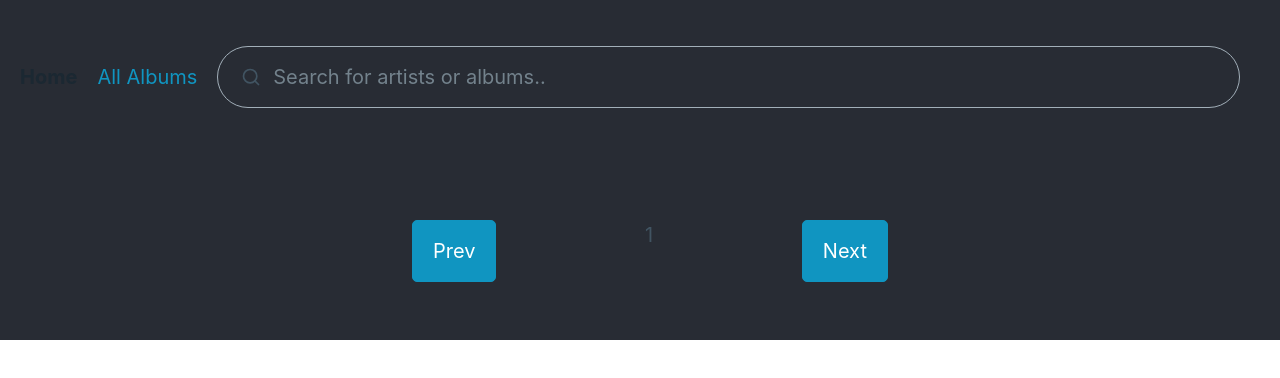
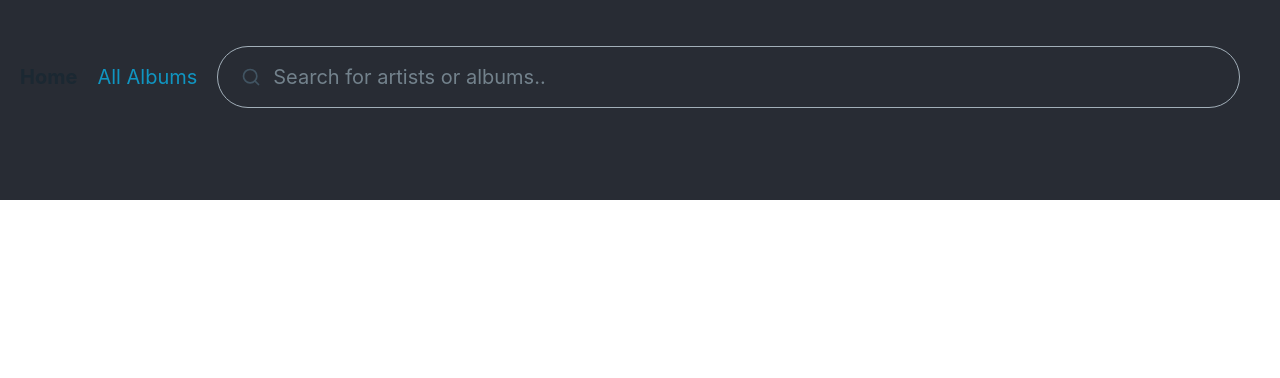
Before and after one commit to lavinialoredana/anatomic, a React (Create React App) app: page / in a window 1280 px wide. Shown: the top 378 px of the page. Built offline with nearby package versions, Linux system fonts and the light colour scheme.

Commit message:
Hide pagination if no results

```diff
--- a/src/pages/Search/index.jsx
+++ b/src/pages/Search/index.jsx
@@ -100,7 +100,7 @@ const Search = () => {
 
             {isLoading ? (
                 <div className="Loading">Loading...</div>
-            ) : (
+            ) : searchResults.length > 0 ? (
                 <main className="Main-container">
                     <div className="Results-container grid">
                         <Results resultsData={searchResults} />
@@ -112,7 +112,7 @@ const Search = () => {
                         onNextPage={handleNextPage}
                     />
                 </main>
-            )}
+            ) : null}
         </div>
     );
 };
```
